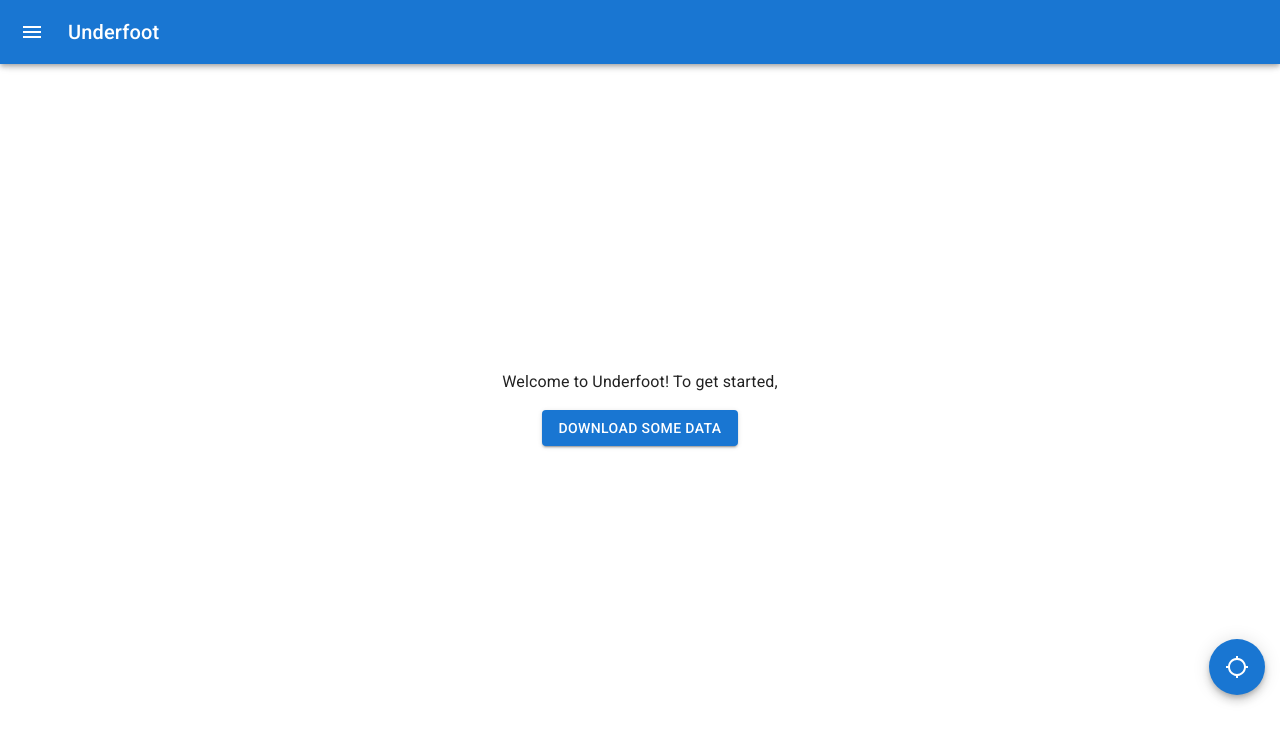
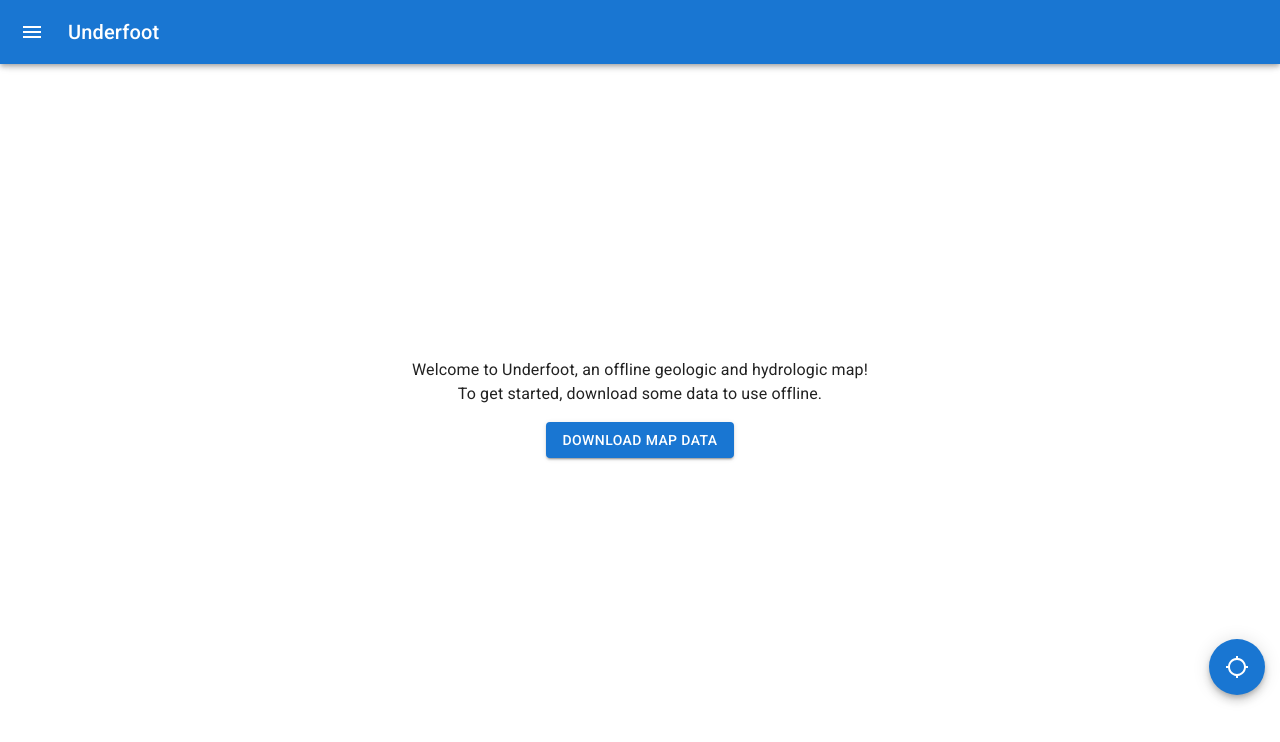
Before and after one commit to kueda/underfoot-web, a React (Vite) app: page / in a window 1280 px wide. Shown: the top 742 px of the page. Built offline with nearby package versions, Linux system fonts and the light colour scheme; what pmtiles would draw is missing.

Commit message:
feat: add some more explanatory text

```diff
--- a/src/App.css
+++ b/src/App.css
@@ -1,4 +1,3 @@
 #root {
-  max-width: 1280px;
   margin: 0 auto;
 }
--- a/src/Map/Map.tsx
+++ b/src/Map/Map.tsx
@@ -413,9 +413,21 @@
         </>
       ) }
       { !loadedPackId && !packLoading && (
-        <div style={{ display: 'flex', flexDirection: 'column', alignItems: 'center' }}>
-          <p>Welcome to Underfoot! To get started,</p>
-          <Button onClick={showPacksModal} variant="contained">DOWNLOAD SOME DATA</Button>
+        <div
+          style={{
+            display: 'flex',
+            flexDirection: 'column',
+            alignItems: 'center',
+            maxWidth: '50%',
+            textAlign: 'center',
+          }}
+        >
+          <p>
+            Welcome to Underfoot, an offline geologic and hydrologic map!
+            <br />
+            To get started, download some data to use offline.
+          </p>
+          <Button onClick={showPacksModal} variant="contained">DOWNLOAD MAP DATA</Button>
         </div>
       )}
       <Modal
--- a/src/PacksDialog/Packs.tsx
+++ b/src/PacksDialog/Packs.tsx
@@ -76,7 +76,7 @@
       </Toolbar>
       <DialogContent>
         <DialogContentText>
-          Download map data for use offline.
+          <p>Download map data for use offline. Right now it&apos;s mostly just regions of California.</p>
         </DialogContentText>
 
         <TabContext value={currentTab}>
```
